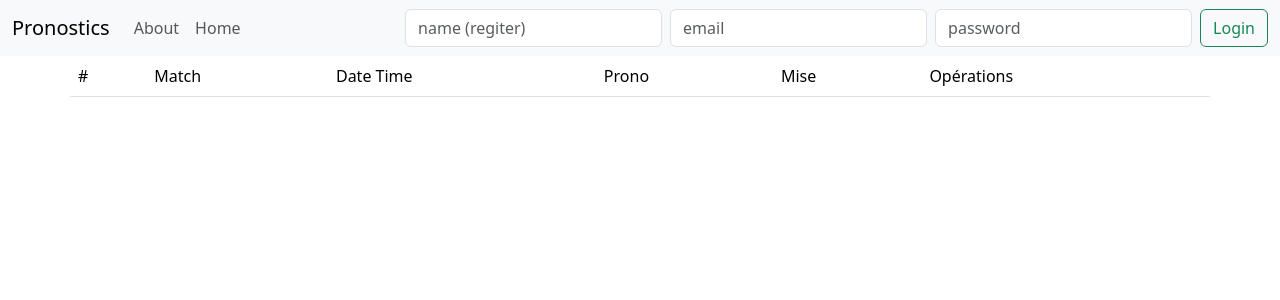
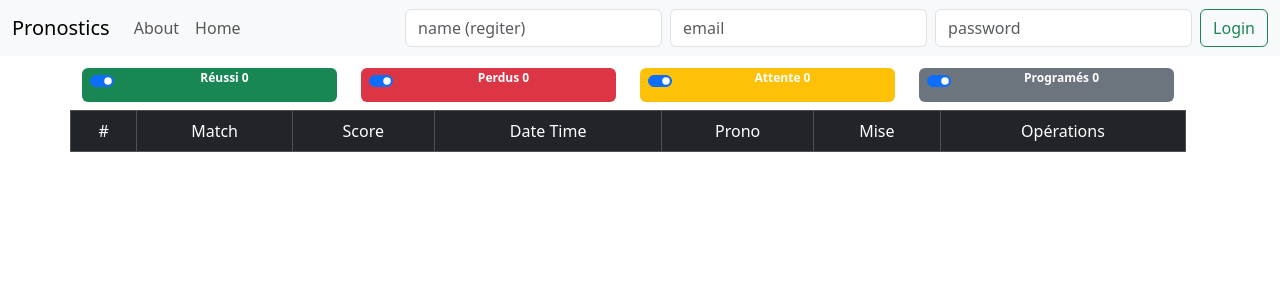
Before and after one commit to Laraibi/soccerDashFrontEnd, a Vue app: page /selfPronos in a window 1280 px wide. Shown: the top 300 px of the page. Built offline with nearby package versions, Linux system fonts and the light colour scheme.

Commit message:
selfPronosDash

```diff
--- a/src/main.js
+++ b/src/main.js
@@ -5,4 +5,5 @@ import router from './router'
 import "bootstrap/dist/css/bootstrap.min.css";
 import "bootstrap";
 import 'vue3-date-time-picker/dist/main.css'
+
 createApp(App).use(router).use(store).mount('#app')
--- a/src/store/index.js
+++ b/src/store/index.js
@@ -36,7 +36,7 @@ export default createStore({
       state.user = user;
     },
     deleteProno(state, pronoID) {
-      state.pronos=state.pronos.filter((prono) => prono.id != pronoID);
+      state.pronos = state.pronos.filter((prono) => prono.id != pronoID);
     },
     updateUserSolde(state, solde) {
       state.user.user.solde = solde;
@@ -102,19 +102,15 @@ export default createStore({
         });
     },
     register({ commit }, credentials) {
-      axios
-        .post("api/signup", { ...credentials })
-        .then((response) => {
-          commit("setLoggedUsed", response.data);
-        });
+      axios.post("api/signup", { ...credentials }).then((response) => {
+        commit("setLoggedUsed", response.data);
+      });
     },
     login({ commit }, credentials) {
-      axios
-        .post("api/signin", { ...credentials })
-        .then((response) => {
-          commit("setLoggedUsed", response.data);
-          this.dispatch("loadUserPronos");
-        });
+      axios.post("api/signin", { ...credentials }).then((response) => {
+        commit("setLoggedUsed", response.data);
+        this.dispatch("loadUserPronos");
+      });
     },
     logout({ commit, state }) {
       axios
@@ -138,6 +134,20 @@ export default createStore({
     loggedUser(state) {
       return state.user;
     },
+    userPronosStats(state, getters) {
+      return {
+        Success: getters.userPronos.filter((prono) => prono.Result == true)
+          .length,
+        Failed: getters.userPronos.filter((prono) => prono.Result == false)
+          .length,
+        Programed: getters.userPronos.filter(
+          (prono) => prono.Result == "notYet"
+        ).length,
+        Wait: getters.userPronos.filter(
+          (prono) => prono.Result == "waitingForResult"
+        ).length,
+      };
+    },
   },
   modules: {},
 });
--- a/src/views/Home.vue
+++ b/src/views/Home.vue
@@ -1,14 +1,5 @@
 <template>
   <div class="container">
-    <div class="row justify-content-center">
-      <datepicker
-        class="width-50"
-        v-model="selecteDate"
-        :enableTimePicker="false"
-        autoApply
-        format="Y-MM-dd"
-      />
-    </div>
     <div class="row">
       <div class="col-3">
         <div class="list-group">
@@ -27,6 +18,15 @@
         </div>
       </div>
       <div class="col-9">
+        <div class="row justify-content-center">
+          <datepicker
+            class="width-50"
+            v-model="selecteDate"
+            :enableTimePicker="false"
+            autoApply
+            format="Y-MM-dd"
+          />
+        </div>
         <table class="table">
           <thead>
             <tr>
@@ -35,6 +35,7 @@
               <th>Heure</th>
               <th colspan="2">Score</th>
               <th>Prono</th>
+              <th>Nombre Pronostics</th>
             </tr>
           </thead>
           <tbody>
@@ -57,6 +58,7 @@
                 }}
               </td>
               <td>
+                <div v-if="match.time != null" id="makeProno">
                   <button
                     :class="
                       pronoOfMatch(match.id) && pronoOfMatch(match.id) == '1'
@@ -64,7 +66,7 @@
                         : 'btn-secondary'
                     "
                     class="btn"
-                  @click="setProno(match.id, '1',match.mise)"
+                    @click="setProno(match.id, '1', match.mise)"
                   >
                     1</button
                   ><button
@@ -74,7 +76,7 @@
                         : 'btn-secondary'
                     "
                     class="btn"
-                  @click="setProno(match.id, 'x',match.mise)"
+                    @click="setProno(match.id, 'x', match.mise)"
                   >
                     x</button
                   ><button
@@ -84,12 +86,18 @@
                         : 'btn-secondary'
                     "
                     class="btn"
-                  @click="setProno(match.id, '2',match.mise)"
+                    @click="setProno(match.id, '2', match.mise)"
                   >
                     2
                   </button>
-                <input type="text" class="form-contron:text" v-model="match.mise">
+                  <input
+                    type="text"
+                    class="form-contron:text"
+                    v-model="match.mise"
+                  />
+                </div>
               </td>
+              <td>{{ match.pronos_count }}</td>
             </tr>
           </tbody>
         </table>
@@ -102,6 +110,7 @@
 // @ is an alias to /src
 import { mapGetters } from "vuex";
 import Datepicker from "vue3-date-time-picker";
+let moment = require("moment");
 
 export default {
   name: "Home",
@@ -151,6 +160,9 @@ export default {
     changeselectedCompetitionId(id) {
       this.selectedCompetitionId = id;
     },
+    parsedDate(date) {
+      return moment.utc(date);
+    },
     setProno(matchID, prono, mise) {
       this.$store.dispatch("makeProno", {
         match_id:
@@ -160,7 +172,9 @@ export default {
       });
     },
     pronoOfMatch(matchID) {
-      let prono = this.userPronos.find((prono) => prono.soccer_match.id == matchID);
+      let prono = this.userPronos.find(
+        (prono) => prono.soccer_match.id == matchID
+      );
       if (prono != undefined) {
         return prono.prono;
       } else {
--- a/src/views/selfPronos.vue
+++ b/src/views/selfPronos.vue
@@ -1,10 +1,76 @@
 <template>
   <div class="row">
-    <table class="table">
-        <thead>
+    <div class="row mt-2">
+
+      <div class="col-3">
+        <span class="w-100 badge bg-success">
+          <div class="form-check form-switch">
+            <input
+              class="form-check-input"
+              id="checkSuccess"
+              type="checkbox"
+              v-model="pronoFiltres.success"
+            />
+            <label class="form-check-label" for="checkSuccess"
+              >Réussi {{ userPronosStats.Success }}</label
+            >
+          </div>
+        </span>
+      </div>
+      <div class="col-3">
+        <span class="w-100 badge bg-danger">
+          <div class="form-check form-switch">
+            <input
+              class="form-check-input"
+              id="checkFailed"
+              type="checkbox"
+              value="Perdus"
+              v-model="pronoFiltres.failed"
+            />
+            <label class="form-check-label" for="checkFailed"
+              >Perdus {{ userPronosStats.Failed }}</label
+            >
+          </div>
+        </span>
+      </div>
+      <div class="col-3">
+        <span class="w-100 badge bg-warning">
+          <div class="form-check form-switch">
+            <input
+              class="form-check-input"
+              id="checkWait"
+              type="checkbox"
+              v-model="pronoFiltres.waiting"
+            />
+            <label class="form-check-label" for="checkWait"
+              >Attente {{ userPronosStats.Wait }}</label
+            >
+          </div>
+        </span>
+      </div>
+      <div class="col-3">
+        <span class="w-100 badge bg-secondary">
+          <div class="form-check form-switch">
+            <input
+              class="form-check-input"
+              id="checkPrgrammed"
+              type="checkbox"
+              v-model="pronoFiltres.programmed"
+            />
+            <label class="form-check-label" for="checkPrgrammed">
+              Programés {{ userPronosStats.Programed }}</label
+            >
+          </div>
+        </span>
+      </div>
+    </div>
+    <div class="row mt-2">
+      <table class="table table-bordered text-center  table-hover">
+        <thead class="table-dark">
           <tr>
             <td>#</td>
             <td>Match</td>
+            <td>Score</td>
             <td>Date Time</td>
             <td>Prono</td>
             <td>Mise</td>
@@ -12,32 +78,101 @@
           </tr>
         </thead>
         <tbody>
-            <tr v-for="prono,key in userPronos" :key="key">
-                <td>{{key+1}}</td>
-                <td>{{prono.soccer_match.home_team.name}} vs {{prono.soccer_match.away_team.name}}</td>
-                <td>{{prono.soccer_match.day + ' ' + prono.soccer_match.time}}</td>
-                <td>{{prono.prono}}</td>
-                <td>{{prono.mise}}</td>
+          <tr
+            v-for="(prono, key) in filtredProno"
+            :key="key"
+            :class="bgClassProno(prono.Result)"
+          >
+            <td>{{ key + 1 }}</td>
             <td>
+              {{ prono.soccer_match.home_team.name }} vs
+              {{ prono.soccer_match.away_team.name }}
+            </td>
+            <td>
+              ({{ prono.soccer_match.scoreHome }}) ({{
+                prono.soccer_match.scoreAway
+              }})
+            </td>
+            <td>
+              {{
+                parsedDate(prono.soccer_match.day) +
+                " " +
+                prono.soccer_match.time
+              }}
+            </td>
+            <td>{{ prono.prono }}</td>
+            <td>{{ prono.mise }}</td>
+            <td>
+              <div v-if="prono.Result == 'notYet'" id="pronoActions">
                 <button class="btn btn-info">edit</button>
-                    <button class="btn btn-danger" @click="cancelProno(prono.id)">cancel</button>
+                <button class="btn btn-danger" @click="cancelProno(prono.id)">
+                  cancel
+                </button>
+              </div>
             </td>
           </tr>
         </tbody>
       </table>
     </div>
+  </div>
 </template>
 <script>
-import  { mapGetters } from "vuex";
+import { mapGetters } from "vuex";
+let moment = require("moment");
+
 export default {
   name: "selfPronos",
+  data() {
+    return {
+      pronoFiltres: {
+        success: true,
+        failed: true,
+        programmed: true,
+        waiting: true,
+      },
+    };
+  },
   computed: {
-    ...mapGetters(["userPronos"]),
+    ...mapGetters(["userPronos", "userPronosStats"]),
+    filtredArray() {
+      let theArray = [];
+      if (this.pronoFiltres.success == true) {
+        theArray.push(true);
+      }
+      if (this.pronoFiltres.failed == true) {
+        theArray.push(false);
+      }
+      if (this.pronoFiltres.programmed == true) {
+        theArray.push("notYet");
+      }
+      if (this.pronoFiltres.waiting == true) {
+        theArray.push("waitingForResult");
+      }
+      return theArray;
     },
-  methods:{
-      cancelProno(pronoID){
-          this.$store.dispatch('cancelProno',pronoID);
+    filtredProno() {
+      return this.userPronos.filter((prono) =>
+        this.filtredArray.includes(prono.Result)
+      );
+    },
+  },
+  methods: {
+    cancelProno(pronoID) {
+      this.$store.dispatch("cancelProno", pronoID);
+    },
+    parsedDate(date) {
+      return moment.utc(date).format("YYYY-MM-DD");
+    },
+    bgClassProno(pronoResult) {
+      if (pronoResult == "notYet") {
+        return "bg-secondary";
+      } else {
+        if (pronoResult == "waitingForResult") {
+          return "bg-warning";
         }
+        return pronoResult ? "bg-success" : "bg-danger";
       }
+    },
+  },
 };
 </script>
```
Also changed, not shown: src/components/competitionsList.vue (added, +14 -0 lines), 1 other file (tests, documents, lock files or other folders). Lines whose indentation alone changed are shown as unchanged.
